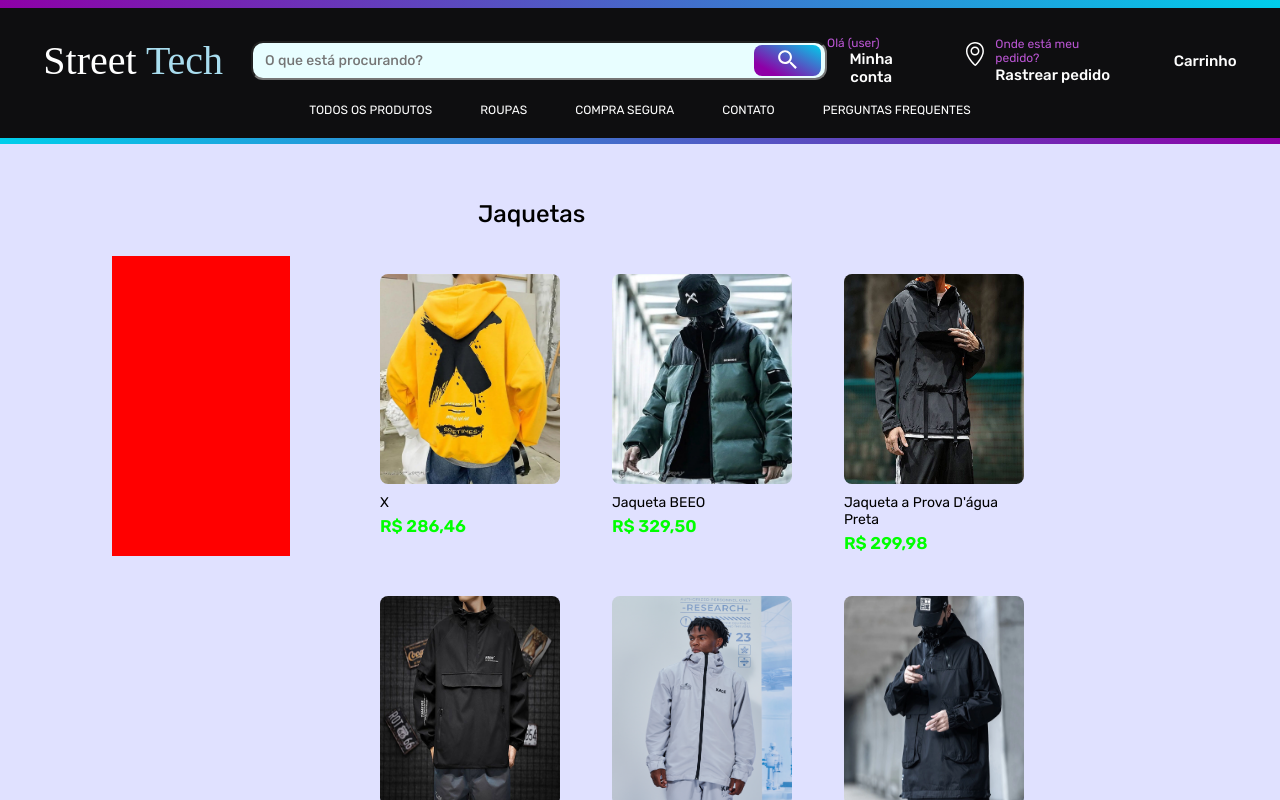
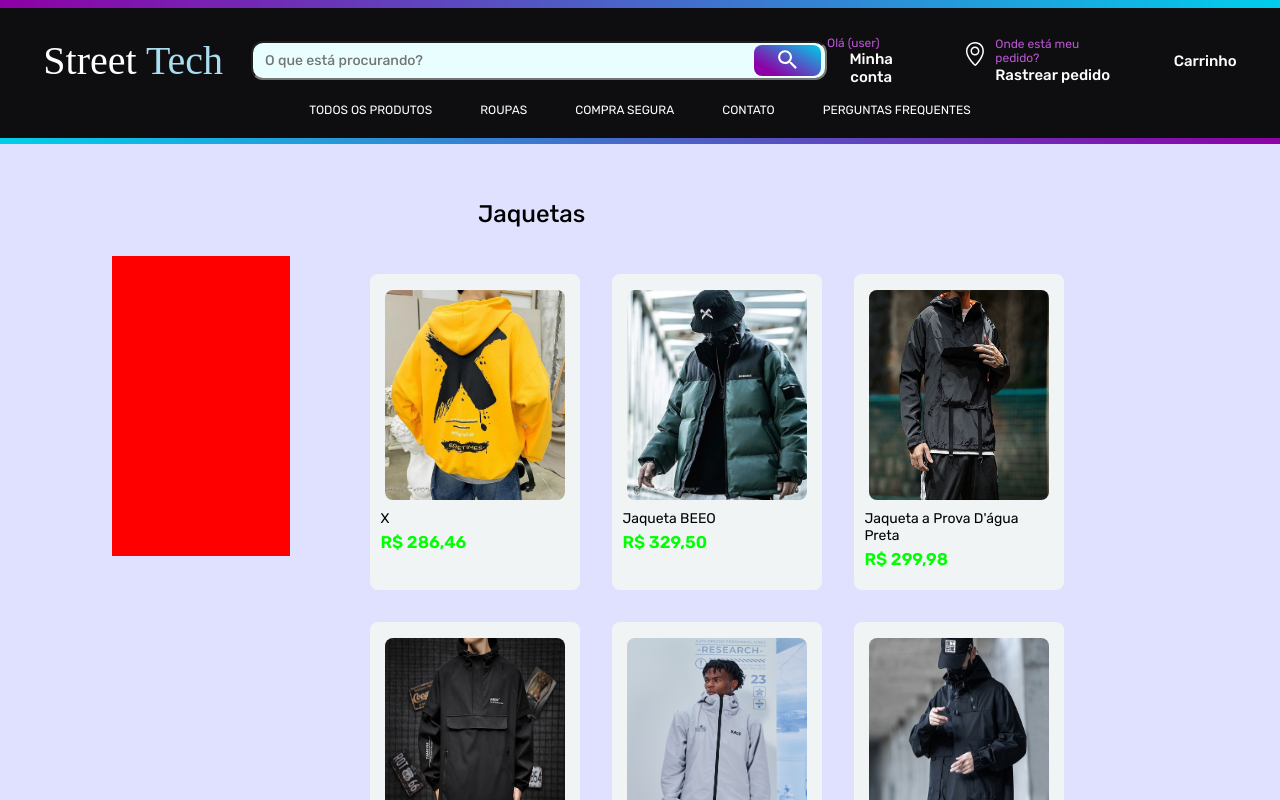
Before and after one commit to gustavocarvalho-ra/NextJs-Loja_Roupas, a Next.js app: page /jaquetas in a window 1280 px wide. Shown: the top 800 px of the page. Built offline with nearby package versions, Linux system fonts and the light colour scheme; a web font is replaced by a local one.

Commit message:
style: card background

```diff
--- a/app/jaquetas/styles.ts
+++ b/app/jaquetas/styles.ts
@@ -21,13 +21,15 @@ export const Jaq = styled.div `
   }
 
   .card {
-    width: 200px;
-    height: 290px;
+    width: 210px;
+    height: 300px;
     display: flex;
     align-items: center;
     flex-direction: column;
     transition: 1s;
     border-radius: 8px;
+    background-color: #f0f4f5;
+    padding-top: 1em;
     cursor: pointer;
 
     &:hover {
```
